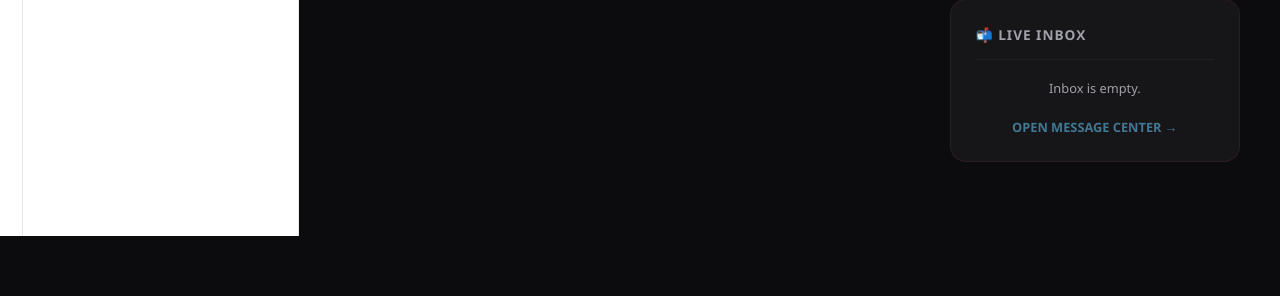
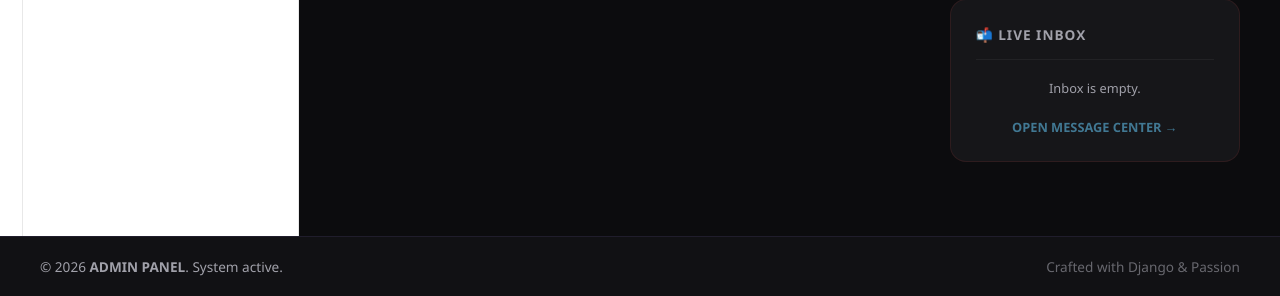
Before and after one commit to snowdiyebiri/Python-Django-Personal-Website-with-Admin-Panel, a Django app: page /admin/ in a window 1280 px wide. Shown: the part 572-868 px from the top of the page. Before the commit the page ends 808 px from the top, so only its background shows below. Run offline with Django 5.2, Linux system fonts and the light colour scheme; the visitor is signed in with stand-in values (Sample User, id 1); data that the repository does not hold is empty.

Commit message:
Admin footer, favicon support, and dynamic hero projects

```diff
--- a/docs/about/index.html
+++ b/docs/about/index.html
@@ -5,6 +5,7 @@
     <meta charset="UTF-8">
     <meta name="viewport" content="width=device-width, initial-scale=1.0">
     <title>Portfolio</title>
+
     <link rel="stylesheet" href="../static/style.css">
     <link rel="stylesheet" href="https://cdnjs.cloudflare.com/ajax/libs/font-awesome/6.0.0/css/all.min.css">
     <style>
--- a/docs/contact/index.html
+++ b/docs/contact/index.html
@@ -5,6 +5,7 @@
     <meta charset="UTF-8">
     <meta name="viewport" content="width=device-width, initial-scale=1.0">
     <title>Portfolio</title>
+
     <link rel="stylesheet" href="../static/style.css">
     <link rel="stylesheet" href="https://cdnjs.cloudflare.com/ajax/libs/font-awesome/6.0.0/css/all.min.css">
     <style>
@@ -49,7 +50,7 @@
         <p style="color: var(--text-secondary); margin-bottom: 2rem; font-size: 1.1rem;">Have a project in mind or just want to say hi? Drop me a message below and I'll get back to you as soon as possible.</p>
 
         <form method="POST">
-            <input type="hidden" name="csrfmiddlewaretoken" value="NLgONfiLbOdcMW7LEjENGoJVco2jROI8ZNCHChXw3FdmOUGYbcDGAocHKOuCwYwM">
+            <input type="hidden" name="csrfmiddlewaretoken" value="EoS1dYj9iYgC6VjJdQqPF8wty7DfcXM7vtz5HWCEfAPMQ89wN27xZmpXXkUvSPOG">
 
             <div style="display: flex; flex-direction: column; gap: 0.5rem;">
                 <label style="font-size: 0.8rem; font-weight: 800; color: var(--accent); text-transform: uppercase; letter-spacing: 1px;">Name</label>
--- a/docs/projects/4/index.html
+++ b/docs/projects/4/index.html
@@ -5,6 +5,7 @@
     <meta charset="UTF-8">
     <meta name="viewport" content="width=device-width, initial-scale=1.0">
     <title>Portfolio</title>
+
     <link rel="stylesheet" href="../../static/style.css">
     <link rel="stylesheet" href="https://cdnjs.cloudflare.com/ajax/libs/font-awesome/6.0.0/css/all.min.css">
     <style>
--- a/docs/projects/5/index.html
+++ b/docs/projects/5/index.html
@@ -5,6 +5,7 @@
     <meta charset="UTF-8">
     <meta name="viewport" content="width=device-width, initial-scale=1.0">
     <title>Portfolio</title>
+
     <link rel="stylesheet" href="../../static/style.css">
     <link rel="stylesheet" href="https://cdnjs.cloudflare.com/ajax/libs/font-awesome/6.0.0/css/all.min.css">
     <style>
--- a/docs/projects/6/index.html
+++ b/docs/projects/6/index.html
@@ -5,6 +5,7 @@
     <meta charset="UTF-8">
     <meta name="viewport" content="width=device-width, initial-scale=1.0">
     <title>Portfolio</title>
+
     <link rel="stylesheet" href="../../static/style.css">
     <link rel="stylesheet" href="https://cdnjs.cloudflare.com/ajax/libs/font-awesome/6.0.0/css/all.min.css">
     <style>
--- a/docs/projects/7/index.html
+++ b/docs/projects/7/index.html
@@ -5,6 +5,7 @@
     <meta charset="UTF-8">
     <meta name="viewport" content="width=device-width, initial-scale=1.0">
     <title>Portfolio</title>
+
     <link rel="stylesheet" href="../../static/style.css">
     <link rel="stylesheet" href="https://cdnjs.cloudflare.com/ajax/libs/font-awesome/6.0.0/css/all.min.css">
     <style>
--- a/docs/projects/8/index.html
+++ b/docs/projects/8/index.html
@@ -5,6 +5,7 @@
     <meta charset="UTF-8">
     <meta name="viewport" content="width=device-width, initial-scale=1.0">
     <title>Portfolio</title>
+
     <link rel="stylesheet" href="../../static/style.css">
     <link rel="stylesheet" href="https://cdnjs.cloudflare.com/ajax/libs/font-awesome/6.0.0/css/all.min.css">
     <style>
--- a/docs/projects/9/index.html
+++ b/docs/projects/9/index.html
@@ -5,6 +5,7 @@
     <meta charset="UTF-8">
     <meta name="viewport" content="width=device-width, initial-scale=1.0">
     <title>Portfolio</title>
+
     <link rel="stylesheet" href="../../static/style.css">
     <link rel="stylesheet" href="https://cdnjs.cloudflare.com/ajax/libs/font-awesome/6.0.0/css/all.min.css">
     <style>
--- a/docs/projects/index.html
+++ b/docs/projects/index.html
@@ -5,6 +5,7 @@
     <meta charset="UTF-8">
     <meta name="viewport" content="width=device-width, initial-scale=1.0">
     <title>Portfolio</title>
+
     <link rel="stylesheet" href="../static/style.css">
     <link rel="stylesheet" href="https://cdnjs.cloudflare.com/ajax/libs/font-awesome/6.0.0/css/all.min.css">
     <style>
--- a/pages/views.py
+++ b/pages/views.py
@@ -8,13 +8,13 @@ def get_base_context(request):
     }
 
 def home(request):
-    featured_projects = Project.objects.all()[:3]
+    all_projects = Project.objects.all()
     skill_categories = SkillCategory.objects.all().prefetch_related('skills')
     hero = HeroContent.objects.filter(is_active=True).first()
     stats = Stat.objects.all()
     context = get_base_context(request)
     context.update({
-        'featured_projects': featured_projects,
+        'featured_projects': all_projects,
         'skill_categories': skill_categories,
         'hero': hero,
         'stats': stats,
--- a/projects/models.py
+++ b/projects/models.py
@@ -101,6 +101,7 @@ class ThemeSettings(models.Model):
 
     # Brand Elements
     logo = models.ImageField(upload_to='logos/', blank=True, null=True, help_text="Upload a custom logo for the navigation bar")
+    favicon = models.ImageField(upload_to='favicons/', blank=True, null=True, help_text="Upload a custom browser icon (favicon)")
 
     # Animation Controls
     anim_speed = models.FloatField(default=0.6, help_text="Animation duration in seconds (e.g., 0.6)")
--- a/templates/admin/base_site.html
+++ b/templates/admin/base_site.html
@@ -90,3 +90,10 @@
     ::-webkit-scrollbar-thumb:hover { background: var(--accent); }
 </style>
 {% endblock %}
+
+{% block footer %}
+<div id="footer" style="background: var(--header-bg); border-top: 1px solid rgba(167, 139, 250, 0.1); padding: 20px 40px; color: var(--muted); font-size: 0.85rem; display: flex; justify-content: space-between; align-items: center;">
+    <div>&copy; 2026 <b>ADMIN PANEL</b>. System active.</div>
+    <div style="opacity: 0.6;">Crafted with Django & Passion</div>
+</div>
+{% endblock %}
--- a/templates/base.html
+++ b/templates/base.html
@@ -5,6 +5,9 @@
     <meta charset="UTF-8">
     <meta name="viewport" content="width=device-width, initial-scale=1.0">
     <title>{% block title %}Portfolio{% endblock %}</title>
+    {% if theme and theme.favicon %}
+        <link rel="icon" type="image/x-icon" href="{{ theme.favicon.url }}">
+    {% endif %}
     <link rel="stylesheet" href="{% static 'style.css' %}">
     <link rel="stylesheet" href="https://cdnjs.cloudflare.com/ajax/libs/font-awesome/6.0.0/css/all.min.css">
     <style>
```
Also changed, not shown: docs/index.html (+22 -0 lines), projects/migrations/0011_themesettings_favicon.py (added).
